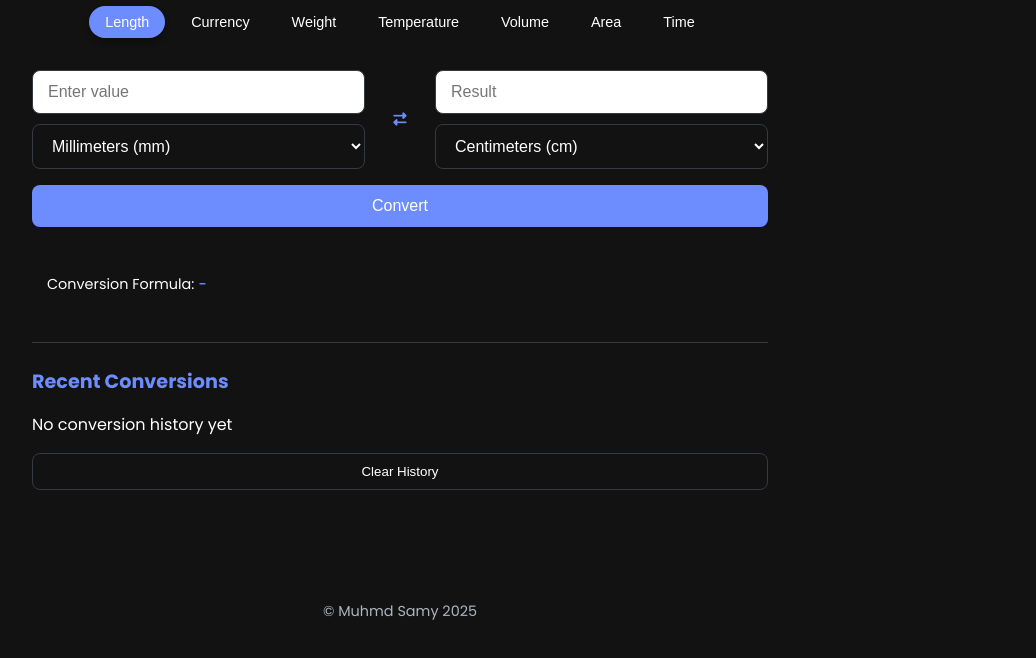
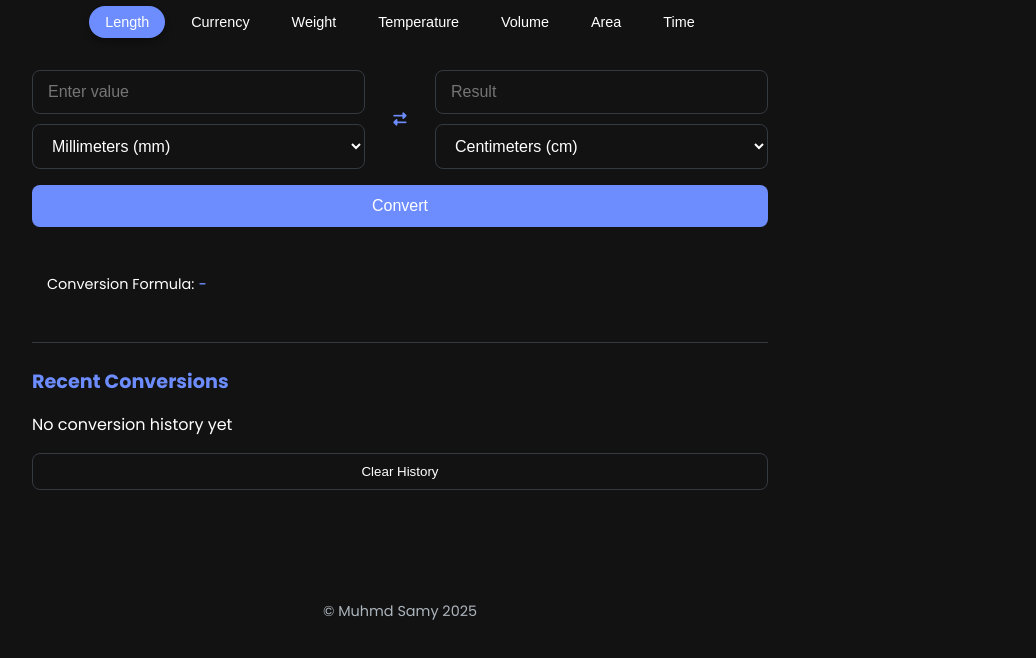
Before and after one commit to Space-Explorer25/unit-convertor, a website: page index.html in a window 1280 px wide. Both pictures are taken after a click on the element 1223 px from the left and 39 px from the top of the page. Shown: the part 130-788 px from the top of the page, without its empty margins (240-1276 px from the left). Drawn offline with Linux system fonts and the light colour scheme.

Commit message:
Stylize input field for dark mode

```diff
--- a/styles.css
+++ b/styles.css
@@ -22,6 +22,12 @@
 .dark-theme select {
     color: var(--text-color);
     background-color: var(--background-color);
+    border-color: var(--border-color);
+}
+
+.dark-theme input {
+    background-color: var(--background-color);
+    color: var(--text-color);
     border-color: var(--border-color);
 }
 
```
